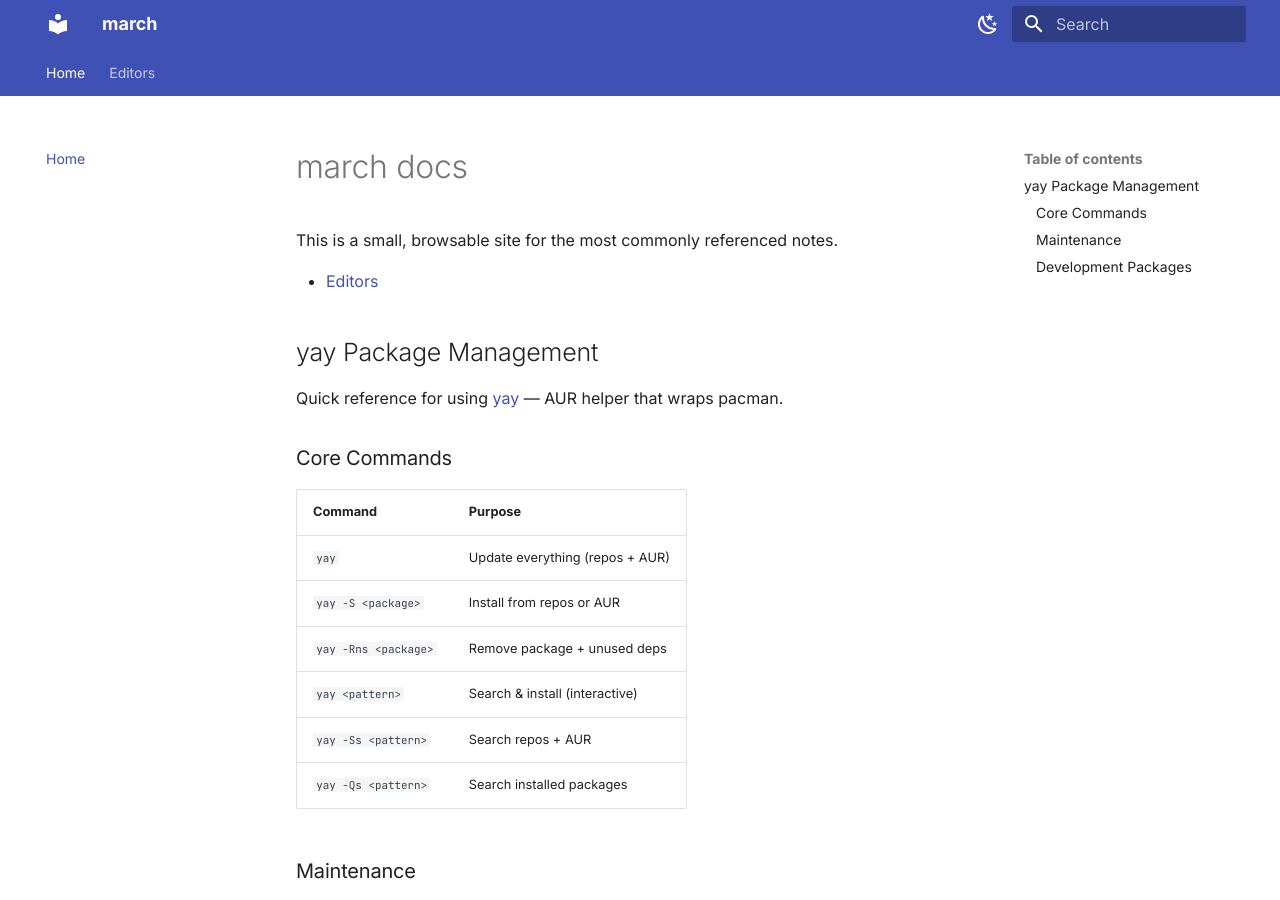
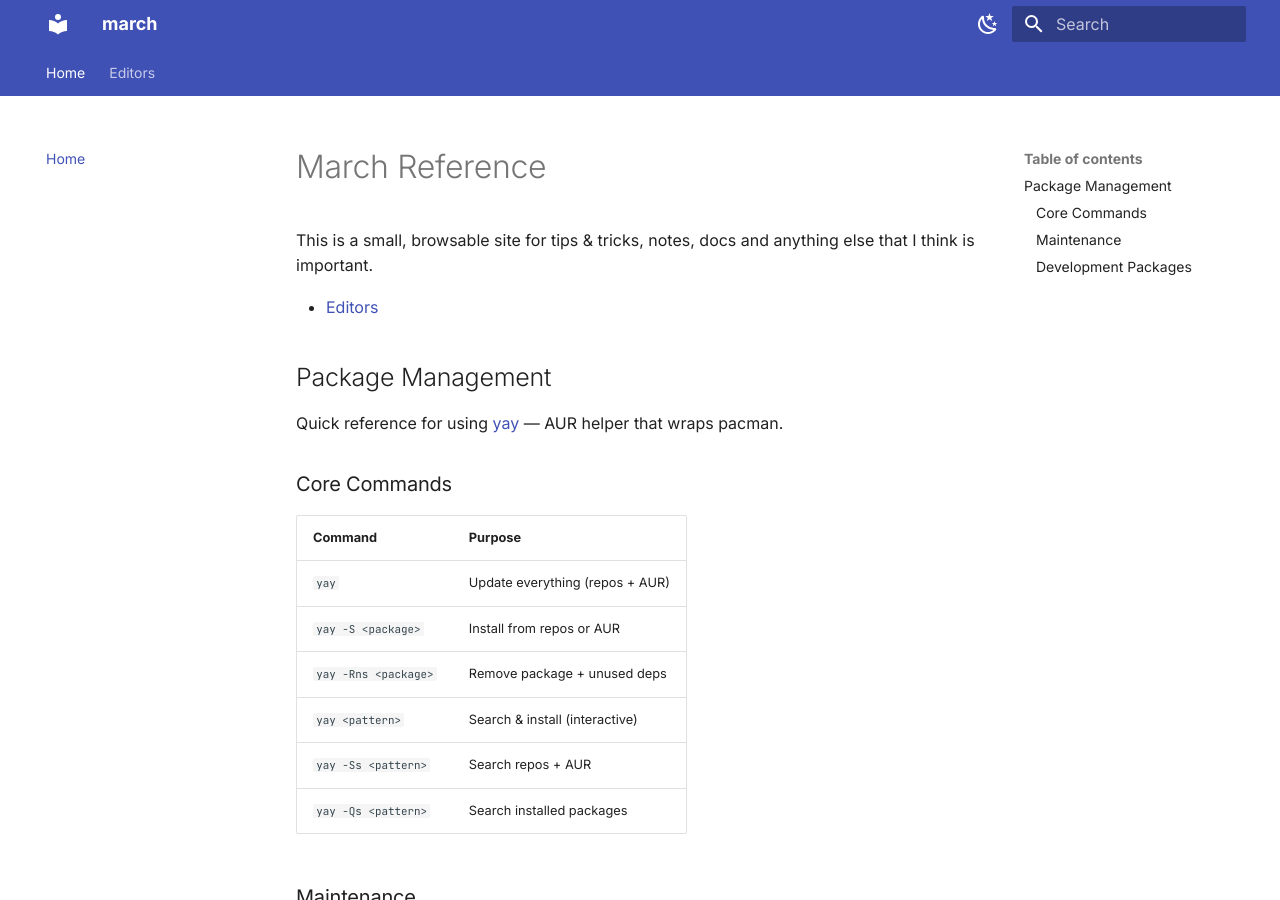
Before and after one commit to czrch/march, an MkDocs documentation site: the page built from docs/index.md, in a window 1280 px wide and 900 px high. Built offline with MkDocs 1.6.1 and Material for MkDocs 9.7.7, drawn with Linux system fonts in a browser that asks for light colours.

Commit message:
docs: small adjustments

```diff
--- a/docs/index.md
+++ b/docs/index.md
@@ -1,10 +1,10 @@
-# march docs
+# March Reference
 
-This is a small, browsable site for the most commonly referenced notes.
+This is a small, browsable site for tips & tricks, notes, docs and anything else that I think is important.
 
 - [Editors](editors.md)
 
-## yay Package Management
+## Package Management
 
 Quick reference for using [yay](https://github.com/Jguer/yay) — AUR helper that wraps pacman.
 
```
Also changed, not shown: docs/editors.md (+3 -0 lines).
